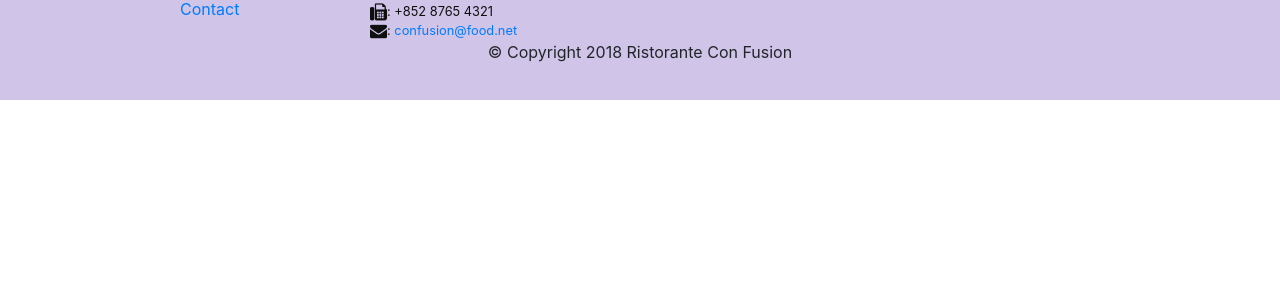
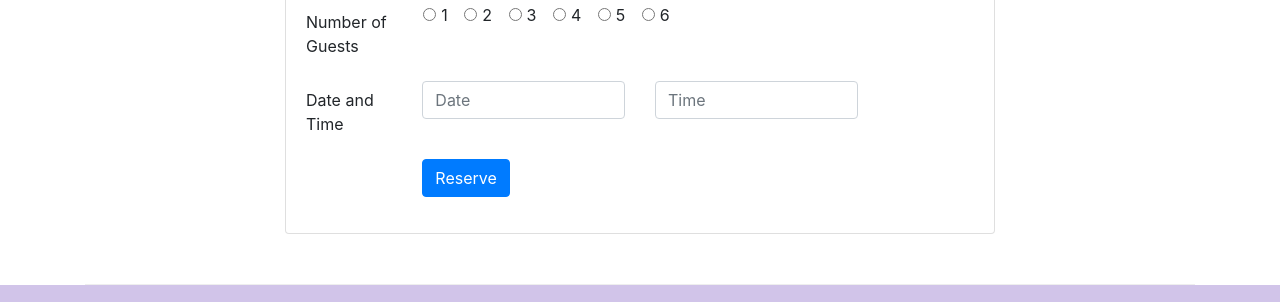
Before and after one commit to drewche/bootstrap-setup, a website: page index.html in a window 1280 px wide. Shown: the part 1661-1963 px from the top of the page. Before the commit the page ends 1761 px from the top, so only its background shows below. Drawn offline with nearby package versions, Linux system fonts and the light colour scheme.

Commit message:
Assignment 2

```diff
--- a/index.html
+++ b/index.html
@@ -41,9 +41,12 @@
                 <div class="col-12 col-sm-6">
                     <h1>Ristorante con Fusion</h1>
                     <p>We take inspiration from the World's best cuisines, and create a unique fusion experience. Our lipsmacking creations will tickle your culinary senses!</p>
-                </div class="col-12 col-sm align-self-center">
+                </div>
+                <div class="col-12 col-sm-3 align-self-center">
                     <img src="img/logo.png" class="img-fluid">
-                <div>
+                </div>
+                <div class="col-12 col-sm-3 align-self-center">
+                    <a class="btn btn-warning btn-block" href="#reserve" role="button">Reserve Table</a>
                 </div>
             </div>
         </div>
@@ -76,7 +79,7 @@
                     <img class="d-flex ml-3 img-thumbnail align-self-center"
                         src="img/buffet.png" alt="buffet">
                     <div class="media-body order-first">
-                        <h2>Weekend Grand Buffet</h2>
+                        <h2>Weekend Grand Buffet <span class="badge badge-danger">NEW</span></h2>
                         <p class="d-none d-sm-block">Featuring mouthwatering combinations with a choice of five different salads, six enticing appetizers, six main entrees and five choicest desserts. Free flowing bubbly and soft drinks. All for just $19.99 per person </p>
                     </div>
                 </div>
@@ -95,6 +98,61 @@
                         <h2 class="mt-0">Alberto Somayya</h2>
                         <h4>Executive Chef</h4>
                         <p class="d-none d-sm-block">Award winning three-star Michelin chef with wide International experience having worked closely with whos-who in the culinary world, he specializes in creating mouthwatering Indo-Italian fusion experiences. </p>
+                    </div>
+                </div>
+            </div>
+        </div>
+
+        <div class="row row-content align-items-center" id="reserve">
+            <div class="col-12 offset-sm-2 col-sm-8">
+                <div class="card">
+                    <h3 class="card-header bg-warning text-white">Reserve a Table</h3>
+                    <div class="card-body">
+                        <form>
+                            <div class="form-group row">
+                                <label for="checkBox1" class="col-sm-2 col-form-label mr-3">Number of Guests</label>
+                                <div>
+                                    <div class="form-check form-check-inline">
+                                        <input type="radio" class="form-check-input" name="inLineOptions" id="checkBox1" value="option1">
+                                        <label class="form-check-label" for="checkBox1"> 1</label>
+                                    </div>
+                                    <div class="form-check form-check-inline">
+                                        <input type="radio" class="form-check-input" name="inLineOptions" id="checkBox2" value="option2">
+                                        <label class="form-check-label" for="checkBox1"> 2</label>
+                                    </div>
+                                    <div class="form-check form-check-inline">
+                                        <input type="radio" class="form-check-input" name="inLineOptions" id="checkBox3" value="option3">
+                                        <label class="form-check-label" for="checkBox1"> 3</label>
+                                    </div>
+                                    <div class="form-check form-check-inline">
+                                        <input type="radio" class="form-check-input" name="inLineOptions" id="checkBox4" value="option4">
+                                        <label class="form-check-label" for="checkBox1"> 4</label>
+                                    </div>
+                                    <div class="form-check form-check-inline">
+                                        <input type="radio" class="form-check-input" name="inLineOptions" id="checkBox5" value="option5">
+                                        <label class="form-check-label" for="checkBox1"> 5</label>
+                                    </div>
+                                    <div class="form-check form-check-inline">
+                                        <input type="radio" class="form-check-input" name="inLineOptions" id="checkBox6" value="option6">
+                                        <label class="form-check-label" for="checkBox1"> 6</label>
+                                    </div>
+                                </div>
+                            </div>
+                            <div class="form-group row">
+                                <label for="date" class="col-sm-2 col-form-label">Date and Time</label>
+                                <div class="col-sm-4">
+                                    <input type="text" class="form-control" id="date" name="date" placeholder="Date">
+                                </div>
+                                <div class="col-sm-4">
+                                    <input type="text" class="form-control" id="time" name="time" placeholder="Time">
+                                </div>
+                            </div>
+                            <div class="form-group row">
+                                <div class="offset-sm-2 col-sm-10">
+                                    <button type="submit" class="btn btn-primary">Reserve</button>
+                                </div>
+                            </div>
+                        </form>
                     </div>
                 </div>
             </div>
```
Also changed, not shown: aboutus.html (+1 -1 lines), contactus.html (+1 -1 lines).
